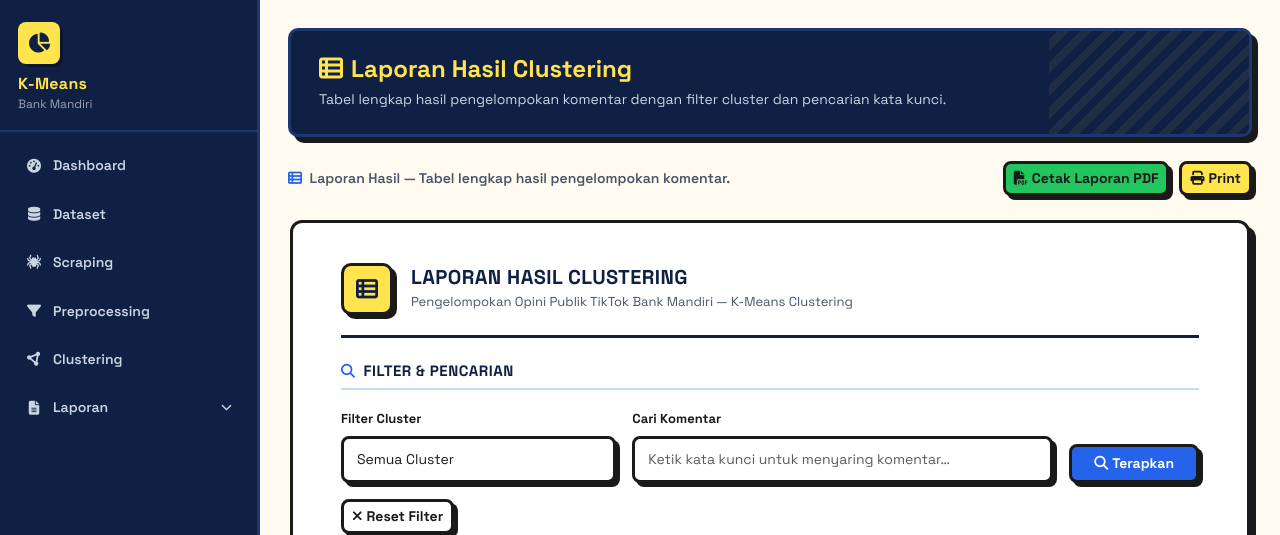
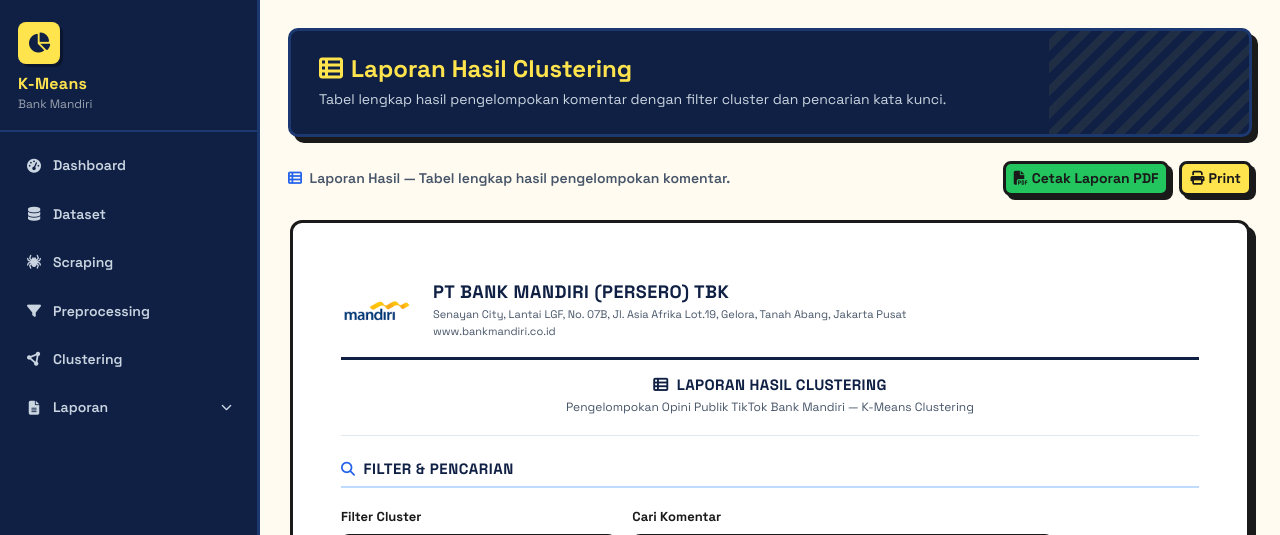
Before and after one commit to LilitCX/bankmandiri-kmeans, a Flask app: template templates/laporan_hasil.html in a window 1280 px wide. Shown: the top 535 px of the page. Run offline with Flask 3, Linux system fonts and the light colour scheme; the template is opened without the code that fills it, so the values that code supplies are empty.

Commit message:
feat: tambah kop surat dengan logo di semua template laporan (print & PDF)

```diff
--- a/static/css/style.css
+++ b/static/css/style.css
@@ -993,6 +993,59 @@ hr { border-color: var(--nb-black); opacity: 1; border-width: 2px; }
   color: #475569;
   margin: 0;
 }
+
+/* Kop surat dengan logo — tampil di layar & saat print browser */
+.laporan-kop {
+  display: flex;
+  align-items: center;
+  gap: 20px;
+  padding: 18px 0 16px;
+  margin-bottom: 0;
+  border-bottom: 3px solid var(--nb-navy);
+}
+.laporan-kop-logo {
+  width: 72px;
+  height: auto;
+  flex-shrink: 0;
+  object-fit: contain;
+}
+.laporan-kop-text h2 {
+  font-size: 18px;
+  font-weight: 800;
+  color: var(--nb-navy);
+  text-transform: uppercase;
+  letter-spacing: 0.5px;
+  margin: 0 0 3px;
+}
+.laporan-kop-text p {
+  font-size: 11px;
+  color: #475569;
+  margin: 0;
+}
+.laporan-kop-divider {
+  border: none;
+  border-top: 1px solid #CBD5E1;
+  margin: 0 0 20px;
+}
+.laporan-report-title {
+  text-align: center;
+  padding: 16px 0 18px;
+  border-bottom: 1px solid #E2E8F0;
+  margin-bottom: 24px;
+}
+.laporan-report-title h3 {
+  font-size: 15px;
+  font-weight: 800;
+  color: var(--nb-navy);
+  text-transform: uppercase;
+  letter-spacing: 0.4px;
+  margin: 0 0 4px;
+}
+.laporan-report-title p {
+  font-size: 12px;
+  color: #475569;
+  margin: 0;
+}
 .laporan-meta {
   background: #F8FAFC;
   border: 2px solid #E2E8F0;
--- a/templates/laporan_hasil.html
+++ b/templates/laporan_hasil.html
@@ -24,15 +24,18 @@
 
 <div class="laporan-container">
 
-  {# ── Header ── #}
-  <div class="laporan-header">
-    <div class="laporan-header-icon">
-      <i class="fa-solid fa-table-list"></i>
+  {# ── Kop Surat ── #}
+  <div class="laporan-kop">
+    <img src="{{ url_for('static', filename='logo.png') }}" alt="Logo Perusahaan" class="laporan-kop-logo">
+    <div class="laporan-kop-text">
+      <h2>PT Bank Mandiri (Persero) Tbk</h2>
+      <p>Senayan City, Lantai LGF, No. 07B, Jl. Asia Afrika Lot.19, Gelora, Tanah Abang, Jakarta Pusat</p>
+      <p>www.bankmandiri.co.id</p>
     </div>
-    <div class="laporan-header-text">
-      <h2>Laporan Hasil Clustering</h2>
-      <p>Pengelompokan Opini Publik TikTok Bank Mandiri &mdash; K-Means Clustering</p>
-    </div>
+  </div>
+  <div class="laporan-report-title">
+    <h3><i class="fa-solid fa-table-list me-2"></i>Laporan Hasil Clustering</h3>
+    <p>Pengelompokan Opini Publik TikTok Bank Mandiri &mdash; K-Means Clustering</p>
   </div>
 
   {% if state.metrics %}
```
Also changed, not shown: templates/laporan_evaluasi.html (+11 -8 lines), templates/laporan_interpretasi.html (+11 -8 lines), templates/laporan_visualisasi.html (+11 -8 lines).
